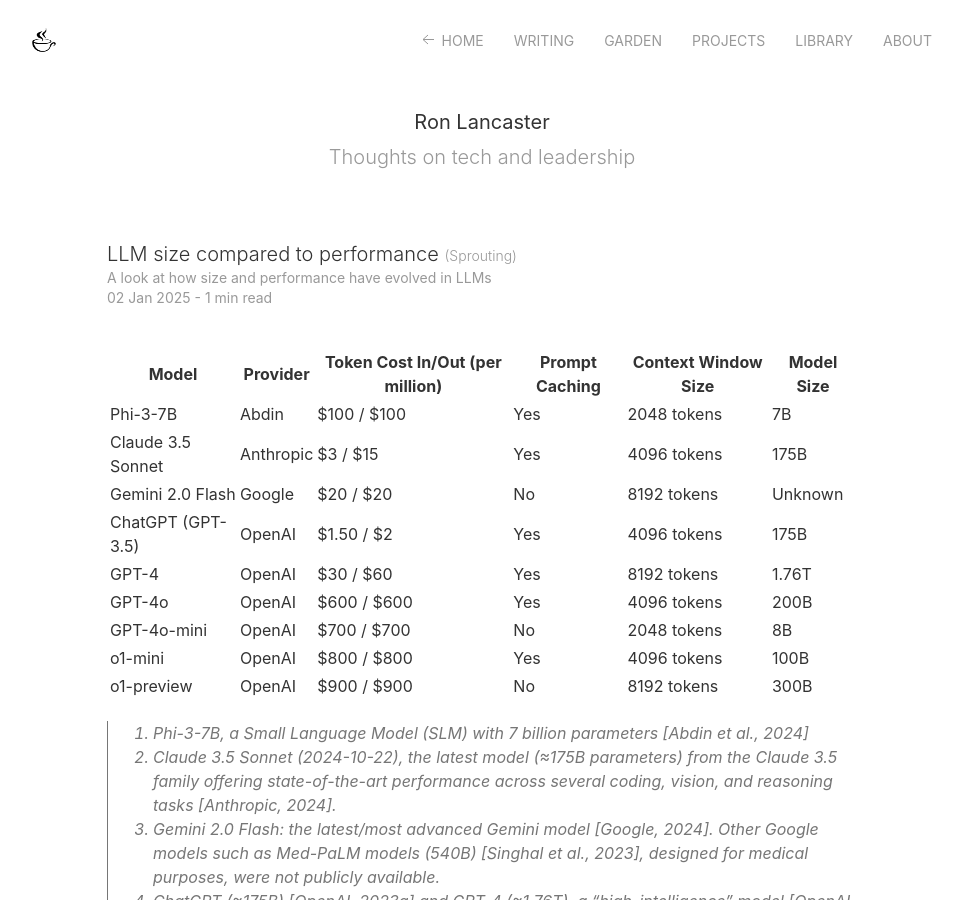
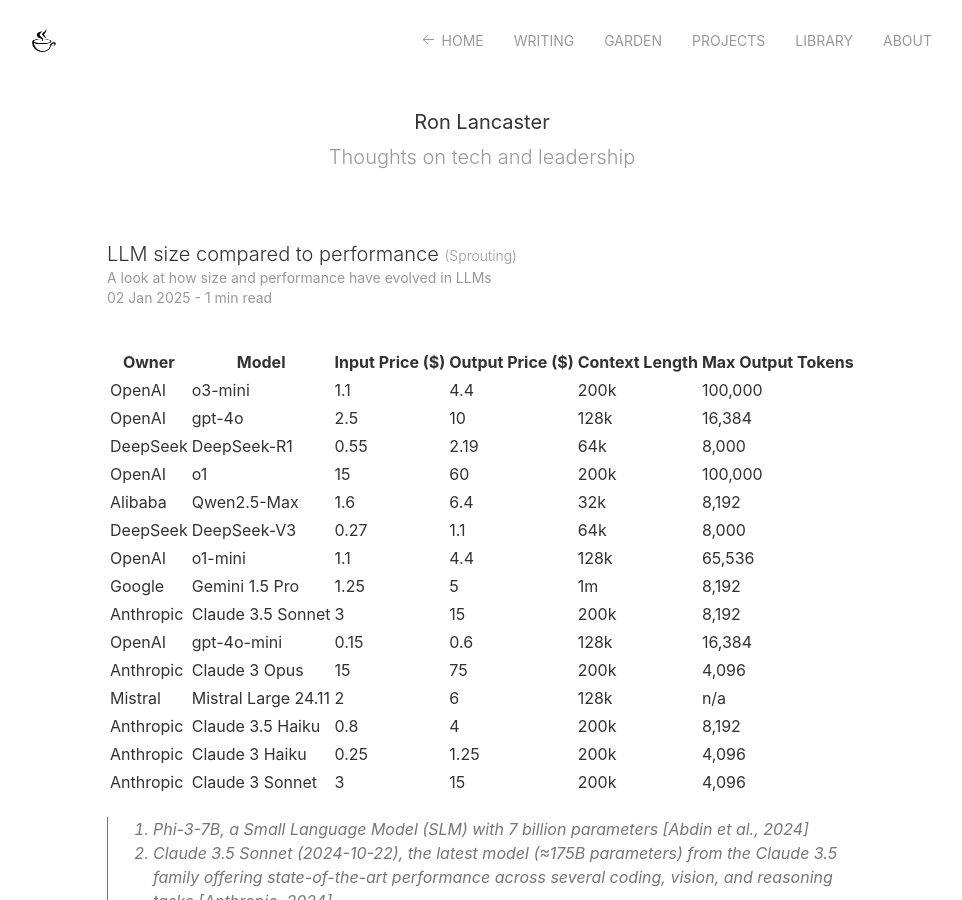
Before and after one commit to nyvyn/nyvyn.github.io, a Jekyll site: the page built from _notes/llm-size-vs-performance.markdown, in a window 1280 px wide and 900 px high. Shown: the whole window, without its empty margins (158-1120 px from the left). Built offline with Jekyll 4.4.1, drawn with Linux system fonts in a browser that asks for light colours; nearby versions of some CDN libraries.

Commit message:
chore: Update LLM performance table with new model data

```diff
--- a/_notes/llm-size-vs-performance.markdown
+++ b/_notes/llm-size-vs-performance.markdown
@@ -30,17 +30,23 @@
 ---
 
 
-| Model                | Provider  | Token Cost In/Out (per million) | Prompt Caching | Context Window Size | Model Size |
-|----------------------|-----------|---------------------------------|----------------|---------------------|------------|
-| Phi-3-7B             | Abdin     | $100 / $100                     | Yes            | 2048 tokens         | 7B         |
-| Claude 3.5 Sonnet    | Anthropic | $3 / $15                        | Yes            | 4096 tokens         | 175B       |
-| Gemini 2.0 Flash     | Google    | $20 / $20                       | No             | 8192 tokens         | Unknown    |
-| ChatGPT (GPT-3.5)    | OpenAI    | $1.50 / $2                      | Yes            | 4096 tokens         | 175B       |
-| GPT-4                | OpenAI    | $30 / $60                       | Yes            | 8192 tokens         | 1.76T      |
-| GPT-4o               | OpenAI    | $600 / $600                     | Yes            | 4096 tokens         | 200B       |
-| GPT-4o-mini          | OpenAI    | $700 / $700                     | No             | 2048 tokens         | 8B         |
-| o1-mini              | OpenAI    | $800 / $800                     | Yes            | 4096 tokens         | 100B       |
-| o1-preview           | OpenAI    | $900 / $900                     | No             | 8192 tokens         | 300B       |
+| Owner     | Model              | Input Price ($) | Output Price ($) | Context Length | Max Output Tokens |
+|-----------|--------------------|-----------------|------------------|----------------|-------------------|
+| OpenAI    | o3-mini            | 1.1             | 4.4              | 200k           | 100,000           |
+| OpenAI    | gpt-4o             | 2.5             | 10               | 128k           | 16,384            |
+| DeepSeek  | DeepSeek-R1        | 0.55            | 2.19             | 64k            | 8,000             |
+| OpenAI    | o1                 | 15              | 60               | 200k           | 100,000           |
+| Alibaba   | Qwen2.5-Max        | 1.6             | 6.4              | 32k            | 8,192             |
+| DeepSeek  | DeepSeek-V3        | 0.27            | 1.1              | 64k            | 8,000             |
+| OpenAI    | o1-mini            | 1.1             | 4.4              | 128k           | 65,536            |
+| Google    | Gemini 1.5 Pro     | 1.25            | 5                | 1m             | 8,192             |
+| Anthropic | Claude 3.5 Sonnet  | 3               | 15               | 200k           | 8,192             |
+| OpenAI    | gpt-4o-mini        | 0.15            | 0.6              | 128k           | 16,384            |
+| Anthropic | Claude 3 Opus      | 15              | 75               | 200k           | 4,096             |
+| Mistral   | Mistral Large 24.11| 2               | 6                | 128k           | n/a               |
+| Anthropic | Claude 3.5 Haiku   | 0.8             | 4                | 200k           | 8,192             |
+| Anthropic | Claude 3 Haiku     | 0.25            | 1.25             | 200k           | 4,096             |
+| Anthropic | Claude 3 Sonnet    | 3               | 15               | 200k           | 4,096             |
 
 > 1. Phi-3-7B, a Small Language Model (SLM) with 7 billion parameters [Abdin et al., 2024]
 > 2. Claude 3.5 Sonnet (2024-10-22), the latest model (≈175B parameters) from the Claude 3.5 family offering
```
